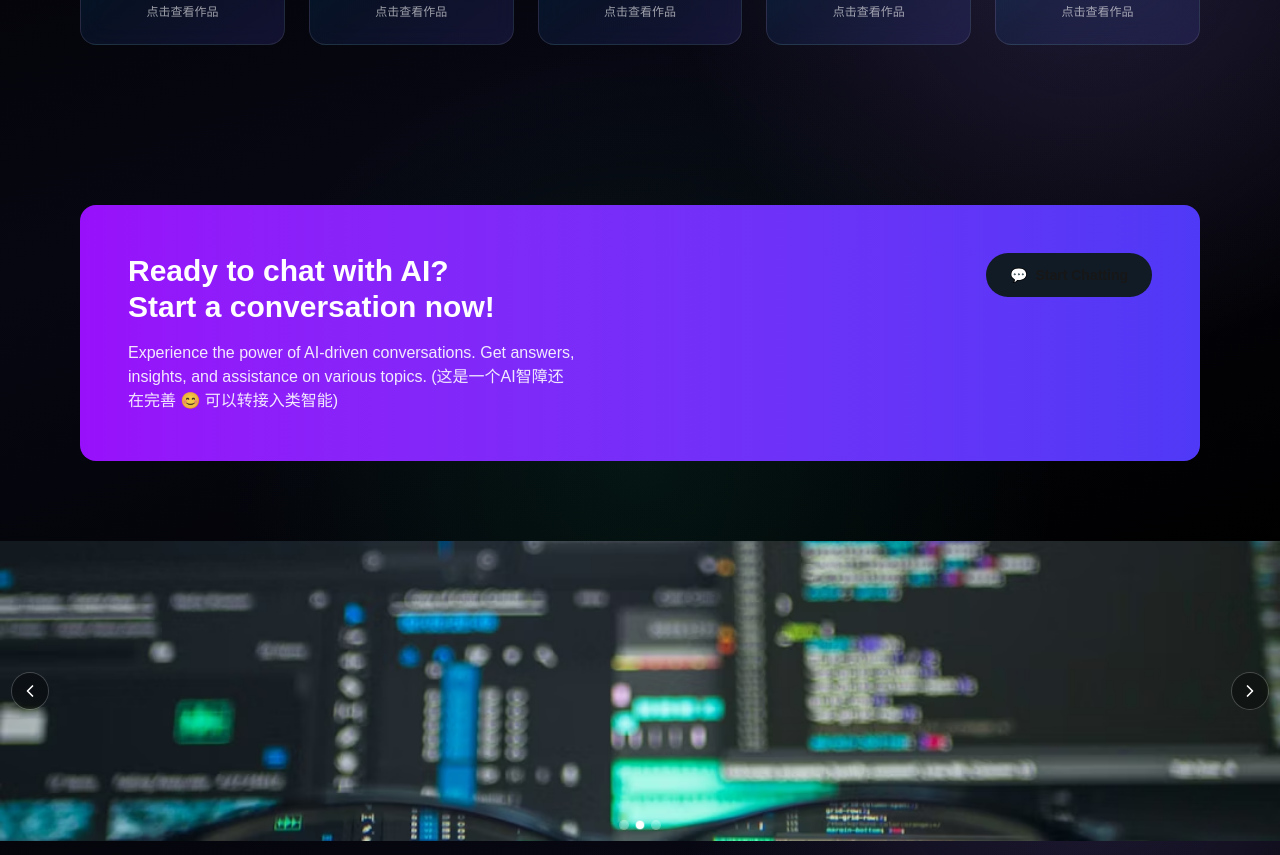
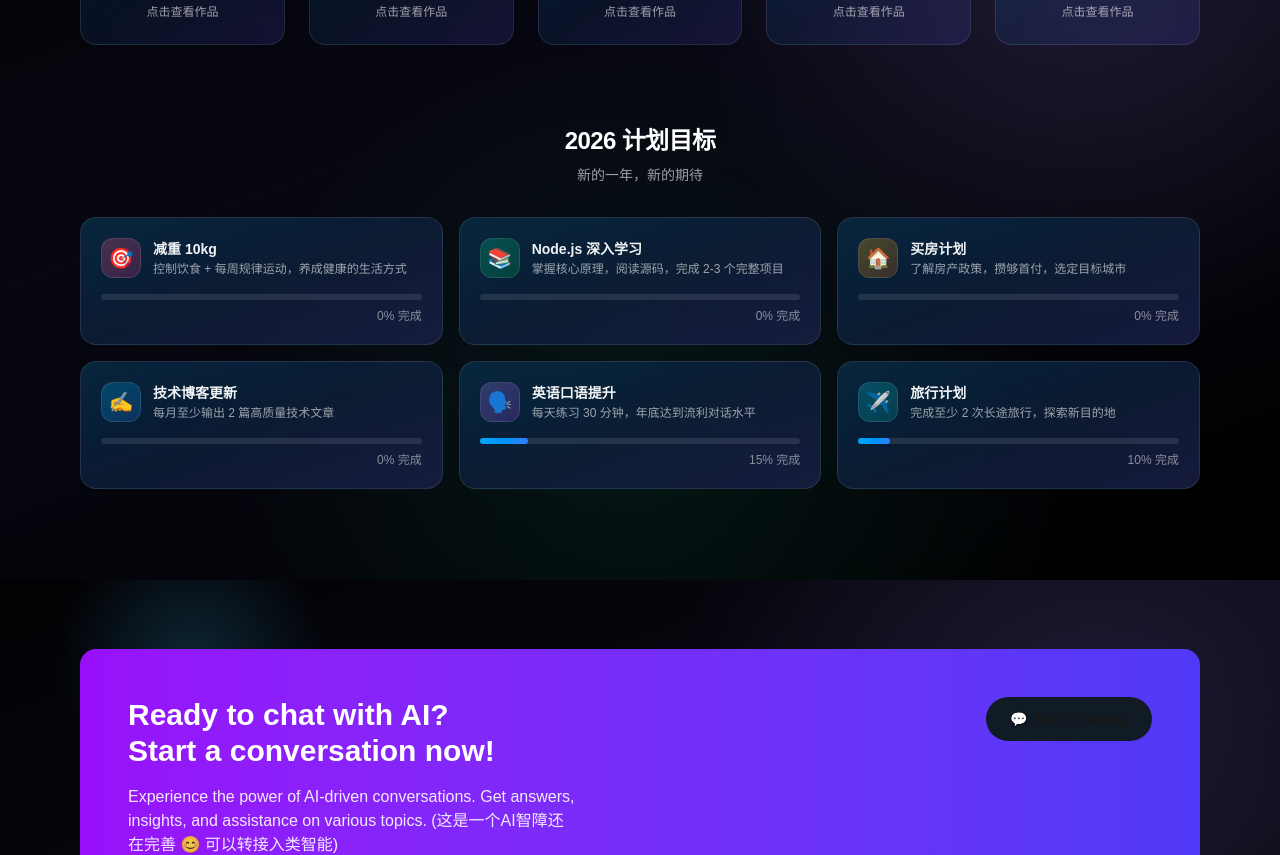
Before and after one commit to akastronger/blog, a Next.js app in the folder frontend/: page / in a window 1280 px wide. Shown: the part 1020-1875 px from the top of the page. Built offline with nearby package versions, Linux system fonts and the light colour scheme.

Commit message:
feat: 增加内容

```diff
--- /dev/null
+++ b/frontend/src/app/blog/data.ts
@@ -0,0 +1,103 @@
+export interface Article {
+  title: string;
+  author?: string;
+  url: string;
+  tags: string[];
+  wordCount?: string;
+  rating?: number;
+}
+
+export const BLOG_DATA: Record<string, Article[]> = {
+  juejin: [
+    {
+      title: "OpenCode 配置手册",
+      url: "https://juejin.cn/post/7613785351649329167",
+      tags: ["工具配置"],
+    },
+    {
+      title: "Windows Terminal 美化",
+      url: "https://juejin.cn/post/123456790",
+      tags: ["终端", "美化"],
+    },
+    {
+      title: "Powershell 自动补全",
+      url: "https://juejin.cn/post/123456791",
+      tags: ["终端", "效率"],
+    },
+    {
+      title: "vue3+ts+eslint+prettier 创建项目",
+      url: "https://juejin.cn/post/123456792",
+      tags: ["Vue", "工具"],
+    },
+    {
+      title: "vue3+ts+vite ESLint+Prettier+Stylelint+husky 指南",
+      url: "https://juejin.cn/post/123456793",
+      tags: ["Vue", "工程化"],
+    },
+    {
+      title: "Vue3 +Vite + TypeScript + ElementPlus + Pinia 搭建",
+      url: "https://juejin.cn/post/123456794",
+      tags: ["Vue", "UI"],
+    },
+    {
+      title: "vite+vue3 配置 ESLint 与 prettier",
+      url: "https://juejin.cn/post/123456795",
+      tags: ["Vite", "工具"],
+    },
+  ],
+  misc: [
+    {
+      title: "随笔文章示例1",
+      url: "/blog/misc-1",
+      tags: ["随笔"],
+    },
+  ],
+  reading: [
+    {
+      title: "一句顶一万句（2022新版）",
+      author: "刘震云",
+      url: "https://weread.qq.com/web/reader/3de32670813ab703eg013597",
+      tags: ["小说", "年代", "茅盾文学奖"],
+      wordCount: "26.7万",
+      rating: 91.3,
+    },
+    {
+      title: "理解人性（果麦经典）",
+      author: "阿尔弗雷德·阿德勒",
+      url: "https://weread.qq.com/web/reader/2f832fb0813abb283g017629",
+      tags: ["心理学", "个体心理学"],
+      wordCount: "14.7万",
+      rating: 91.4,
+    },
+    {
+      title: "我们内心的冲突",
+      author: "卡伦·霍妮",
+      url: "https://weread.qq.com/web/reader/b36326307203c2b2b36493f",
+      tags: ["心理学", "精神分析"],
+      wordCount: "13万",
+      rating: 81.9,
+    },
+    {
+      title: "凡事发生必有利于我",
+      author: "老杨的猫头鹰",
+      url: "https://weread.qq.com/web/reader/2cb32e40813ab9e2bg016497",
+      tags: ["个人成长", "人生哲学"],
+      wordCount: "13.3万",
+      rating: 83.8,
+    },
+  ],
+  personal: [
+    {
+      title: "个人文章示例1",
+      url: "/blog/personal-1",
+      tags: ["个人"],
+    },
+  ],
+  tech: [
+    {
+      title: "技术文章示例1",
+      url: "/blog/tech-1",
+      tags: ["技术"],
+    },
+  ],
+};
--- a/frontend/src/app/blog/page.tsx
+++ b/frontend/src/app/blog/page.tsx
@@ -1,8 +1,6 @@
-import { getPosts } from "@/lib/api";
 import { BlogTabs } from "./BlogTabs";
 
 export default async function BlogPage() {
-  const posts = await getPosts();
   return (
     <section className="mx-auto w-full max-w-6xl px-4 pb-20 pt-10">
       <div className="mb-8">
@@ -10,11 +8,11 @@ export default async function BlogPage() {
           文章
         </h1>
         <p className="mt-3 text-sm text-white/70">
-          这里是你的文章列表（从后端的 Markdown 文件自动生成）。
+          技术文章与读书笔记。
         </p>
       </div>
 
-      <BlogTabs posts={posts} />
+      <BlogTabs />
     </section>
   );
 }
--- a/frontend/src/app/page.tsx
+++ b/frontend/src/app/page.tsx
@@ -5,6 +5,7 @@ import { ArrowUp } from "lucide-react";
 import Hero from "@/components/Hero";
 import Skills from "@/components/Skills";
 import Interests from "@/components/Interests";
+import Goals2026 from "@/components/Goals2026";
 import Carousel from "@/components/Carousel";
 import AIChatCTA from "@/components/AIChatCTA";
 
@@ -33,8 +34,9 @@ export default function Home() {
       <Hero />
       <Skills />
       <Interests />
+      <Goals2026 />
       <AIChatCTA />
-       <Carousel />
+      <Carousel />
       {showBackToTop && (
         <button
           onClick={scrollToTop}
--- /dev/null
+++ b/frontend/src/components/Goals2026.tsx
@@ -0,0 +1,99 @@
+const GOALS_2026 = [
+  {
+    title: "减重 10kg",
+    description: "控制饮食 + 每周规律运动，养成健康的生活方式",
+    icon: "🎯",
+    progress: 0,
+    color: "from-rose-400/25 to-pink-500/20",
+  },
+  {
+    title: "Node.js 深入学习",
+    description: "掌握核心原理，阅读源码，完成 2-3 个完整项目",
+    icon: "📚",
+    progress: 0,
+    color: "from-emerald-400/25 to-green-500/20",
+  },
+  {
+    title: "买房计划",
+    description: "了解房产政策，攒够首付，选定目标城市",
+    icon: "🏠",
+    progress: 0,
+    color: "from-amber-400/25 to-orange-500/20",
+  },
+  {
+    title: "技术博客更新",
+    description: "每月至少输出 2 篇高质量技术文章",
+    icon: "✍️",
+    progress: 0,
+    color: "from-sky-400/25 to-blue-500/20",
+  },
+  {
+    title: "英语口语提升",
+    description: "每天练习 30 分钟，年底达到流利对话水平",
+    icon: "🗣️",
+    progress: 15,
+    color: "from-violet-400/25 to-purple-500/20",
+  },
+  {
+    title: "旅行计划",
+    description: "完成至少 2 次长途旅行，探索新目的地",
+    icon: "✈️",
+    progress: 10,
+    color: "from-cyan-400/25 to-teal-500/20",
+  },
+];
+
+export default function Goals2026() {
+  return (
+    <div className="mx-auto w-full max-w-6xl px-4 pb-20">
+      <div className="mb-8 text-center">
+        <h2 className="text-2xl font-semibold tracking-tight text-white">
+          2026 计划目标
+        </h2>
+        <p className="mt-2 text-sm text-white/60">新的一年，新的期待</p>
+      </div>
+
+      <div className="grid gap-4 sm:grid-cols-2 lg:grid-cols-3">
+        {GOALS_2026.map((goal) => (
+          <div
+            key={goal.title}
+            className={[
+              "rounded-2xl border border-white/10 p-5",
+              "bg-linear-to-br from-sky-500/15 via-blue-500/10 to-indigo-500/15",
+              "bg-[#0b1220]/80 backdrop-blur-md",
+            ].join(" ")}
+          >
+            <div className="flex items-center gap-3">
+              <div
+                className={[
+                  "flex h-10 w-10 items-center justify-center rounded-xl text-xl",
+                  `bg-linear-to-br ${goal.color}`,
+                  "border border-white/10",
+                ].join(" ")}
+              >
+                {goal.icon}
+              </div>
+              <div>
+                <div className="text-sm font-semibold text-white/95">
+                  {goal.title}
+                </div>
+                <div className="mt-0.5 text-xs text-white/60">
+                  {goal.description}
+                </div>
+              </div>
+            </div>
+            <div className="mt-4 h-1.5 w-full rounded-full bg-white/10">
+              <div
+                className="h-full rounded-full bg-gradient-to-r from-sky-500 to-blue-500"
+                style={{ width: `${goal.progress}%` }}
+              />
+            </div>
+            <div className="mt-2 text-right text-xs text-white/50">
+              {goal.progress}% 完成
+            </div>
+          </div>
+        ))}
+      </div>
+    </div>
+  );
+}
--- a/frontend/src/components/Interests.tsx
+++ b/frontend/src/components/Interests.tsx
@@ -221,31 +221,10 @@ export default function Interests() {
               </button>
             </div>
 
-            <div className="mt-4 grid gap-3">
-              {worksByInterest[active].map((work) => (
-                <div
-                  key={work.title}
-                  className="rounded-xl border border-white/10 bg-white/5 p-4"
-                >
-                  <div className="flex items-start justify-between gap-3">
-                    <div className="text-sm font-semibold text-white/90">
-                      {work.title}
-                    </div>
-                    {work.meta ? (
-                      <div className="shrink-0 text-[11px] font-medium text-white/60">
-                        {work.meta}
-                      </div>
-                    ) : null}
-                  </div>
-                  <p className="mt-2 text-xs leading-relaxed text-white/70">
-                    {work.description}
-                  </p>
-                </div>
-              ))}
-            </div>
           </div>
         </div>
       ) : null}
+
     </section>
   );
 }
--- a/frontend/src/components/Navbar.tsx
+++ b/frontend/src/components/Navbar.tsx
@@ -7,7 +7,7 @@ import { GitFork, MessageCircle, Sparkles } from "lucide-react";
 
 const NAV_ITEMS = [
   { href: "/", label: "首页" },
-  { href: "/about", label: "说说" },
+  { href: "/about", label: "原创" },
   { href: "/portfolio", label: "生活" },
   { href: "/blog", label: "文章" },
   { href: "/contact", label: "留言" },
```
Also changed, not shown: frontend/src/app/blog/BlogTabs.tsx (+72 -37 lines).
